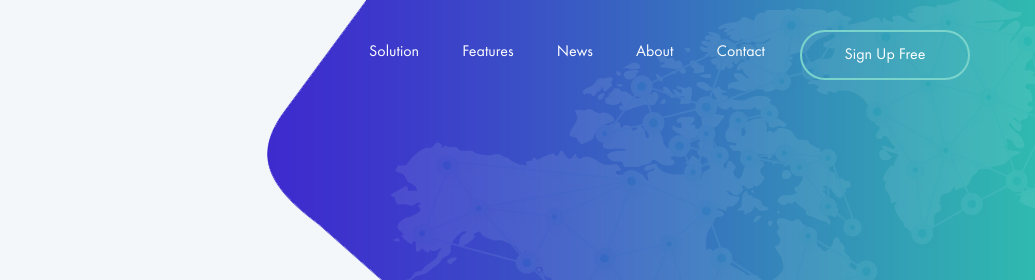
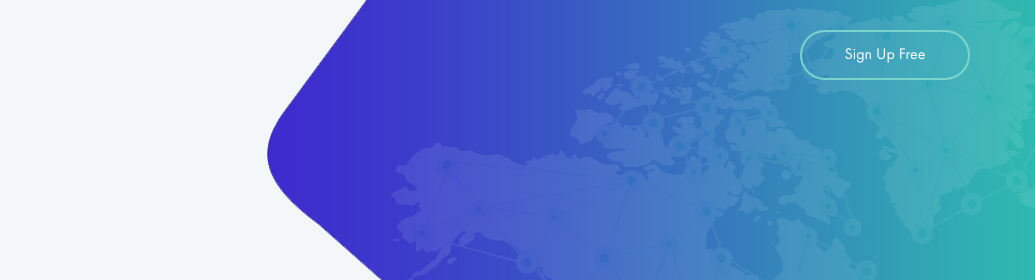
Before and after one commit to Sahilar4455/final-crypto, a plain HTML site: page about.html in a window 1280 px wide. Shown: the top 280 px of the page, 245-1280 px from the left. Drawn offline with Linux system fonts and the light colour scheme.

Commit message:
Update about.html

```diff
--- a/about.html
+++ b/about.html
@@ -41,15 +41,7 @@
 			<div class="responsive-bar"><i class="fa fa-bars"></i></div>
 			<a href="" class="user"><i class="fa fa-user"></i></a>
 			<a href="" class="site-btn">Sign Up Free</a>
-			<nav class="main-menu">
-				<ul class="menu-list">
-					<li><a href="">Solution</a></li>
-					<li><a href="">Features</a></li>
-					<li><a href="">News</a></li>
-					<li><a href="">About</a></li>
-					<li><a href="">Contact</a></li>
-				</ul>
-			</nav>
+
 		</div>
 	</header>
 	<!-- Header section end -->
```
